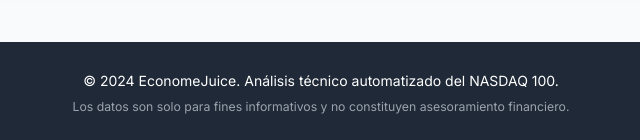
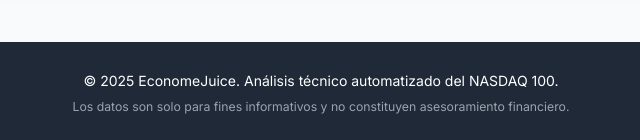
Before and after one commit to raulfdeztdo/EconomeJuice, a website: page public/index.html in a window 1280 px wide. Shown: the part 3258-3398 px from the top of the page, 319-959 px from the left. Drawn offline with nearby package versions, Linux system fonts and the light colour scheme.

Commit message:
chore: update copyright year from 2024 to 2025

```diff
--- a/public/index.html
+++ b/public/index.html
@@ -750,7 +750,7 @@
         <!-- Footer -->
         <footer class="bg-gray-800 text-white py-8 mt-12">
             <div class="container mx-auto px-4 text-center">
-                <p>&copy; 2024 EconomeJuice. Análisis técnico automatizado del NASDAQ 100.</p>
+                <p>&copy; 2025 EconomeJuice. Análisis técnico automatizado del NASDAQ 100.</p>
                 <p class="text-sm text-gray-400 mt-2">Los datos son solo para fines informativos y no constituyen asesoramiento financiero.</p>
             </div>
         </footer>
```
Also changed, not shown: 1 other file.
